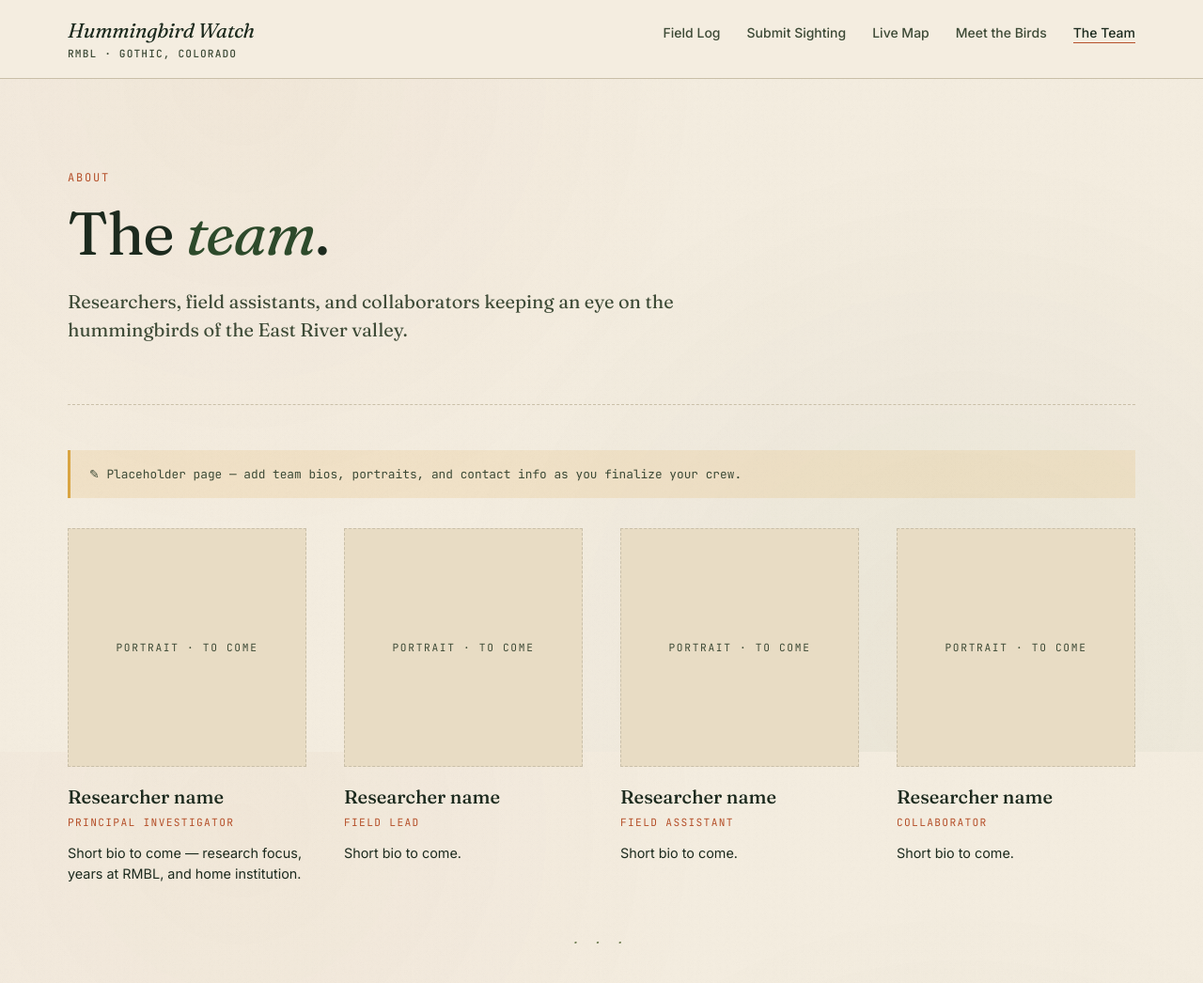
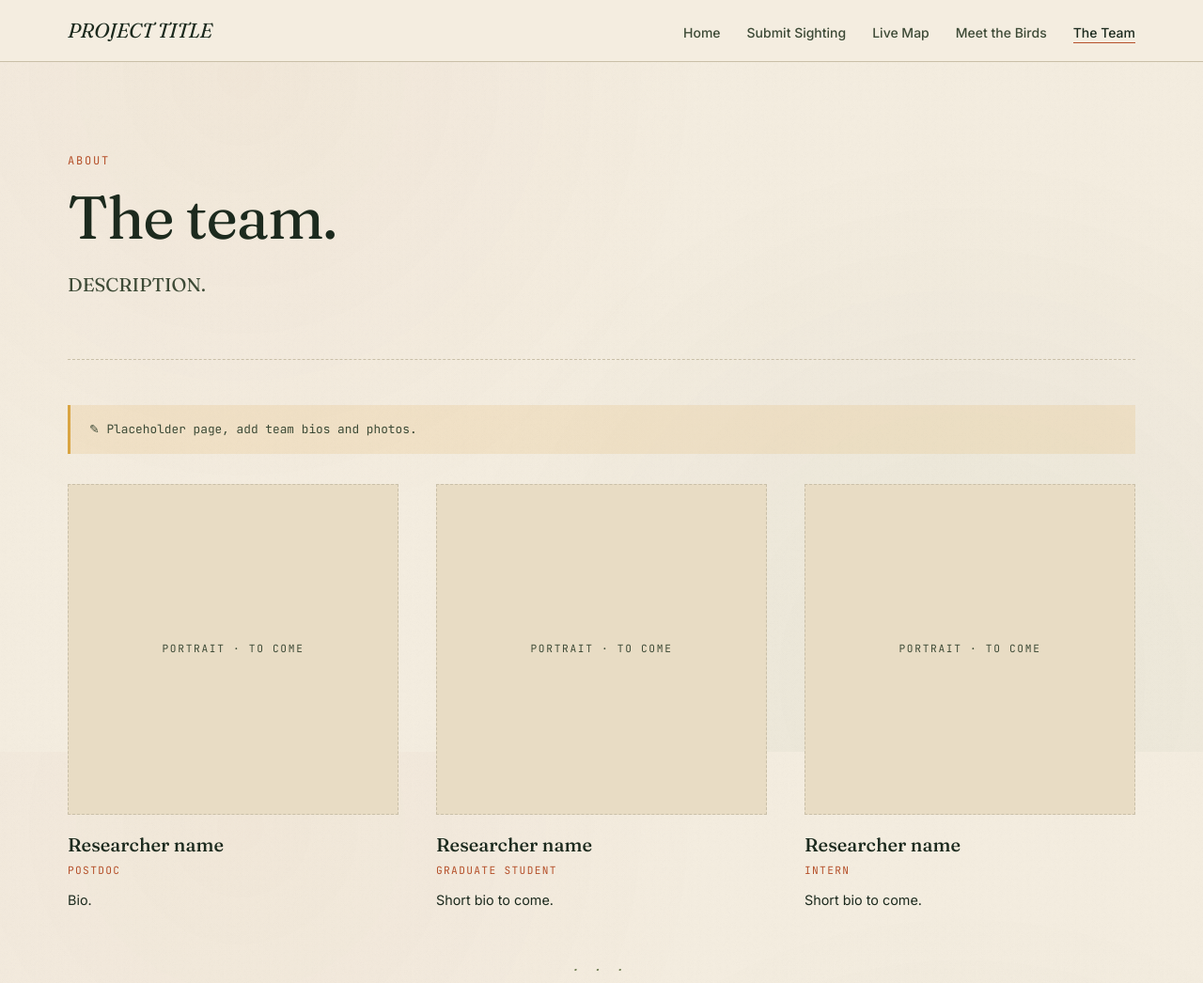
Before and after one commit to kyfialko/hummer_tracker, a plain HTML site: page team.html in a window 1280 px wide. Shown: the top 1046 px of the page at 94% size. Drawn offline with Linux system fonts and the light colour scheme.

Commit message:
Update team.html

```diff
--- a/team.html
+++ b/team.html
@@ -3,7 +3,7 @@
 <head>
   <meta charset="UTF-8">
   <meta name="viewport" content="width=device-width, initial-scale=1.0">
-  <title>The Team — RMBL Hummingbird Watch</title>
+  <title>The Team — PROJECT TITLE</title>
   <link rel="stylesheet" href="css/style.css">
   <style>
     .team-grid {
@@ -51,11 +51,11 @@
 <nav class="nav">
   <div class="nav-inner">
     <div class="nav-brand">
-      Hummingbird Watch
-      <small>RMBL · Gothic, Colorado</small>
+      PROJECT TITLE
+      <small></small>
     </div>
     <ul class="nav-links">
-      <li><a href="index.html">Field Log</a></li>
+      <li><a href="index.html">Home</a></li>
       <li><a href="submit.html">Submit Sighting</a></li>
       <li><a href="map.html">Live Map</a></li>
       <li><a href="birds.html">Meet the Birds</a></li>
@@ -67,12 +67,12 @@
 <main class="container">
   <section class="page-header">
     <div class="page-eyebrow">About</div>
-    <h1 class="page-title">The <em>team</em>.</h1>
-    <p class="page-lede">Researchers, field assistants, and collaborators keeping an eye on the hummingbirds of the East River valley.</p>
+    <h1 class="page-title">The team.</h1>
+    <p class="page-lede">DESCRIPTION.</p>
   </section>
 
   <div class="placeholder-note">
-    ✎ Placeholder page — add team bios, portraits, and contact info as you finalize your crew.
+    ✎ Placeholder page, add team bios and photos.
   </div>
 
   <div class="team-grid">
@@ -80,28 +80,21 @@
     <div class="member">
       <div class="portrait">portrait · to come</div>
       <h3>Researcher name</h3>
-      <div class="role">Principal investigator</div>
-      <p>Short bio to come — research focus, years at RMBL, and home institution.</p>
+      <div class="role">Postdoc</div>
+      <p>Bio.</p>
     </div>
 
     <div class="member">
       <div class="portrait">portrait · to come</div>
       <h3>Researcher name</h3>
-      <div class="role">Field lead</div>
+      <div class="role">Graduate Student</div>
       <p>Short bio to come.</p>
     </div>
 
     <div class="member">
       <div class="portrait">portrait · to come</div>
       <h3>Researcher name</h3>
-      <div class="role">Field assistant</div>
-      <p>Short bio to come.</p>
-    </div>
-
-    <div class="member">
-      <div class="portrait">portrait · to come</div>
-      <h3>Researcher name</h3>
-      <div class="role">Collaborator</div>
+      <div class="role">Intern</div>
       <p>Short bio to come.</p>
     </div>
 
@@ -114,7 +107,7 @@
 </main>
 
 <footer class="footer">
-  Rocky Mountain Biological Laboratory · Field season 2026
+  Stoddard Lab · Field season 2026
 </footer>
 
 <script src="js/store.js"></script>
```
